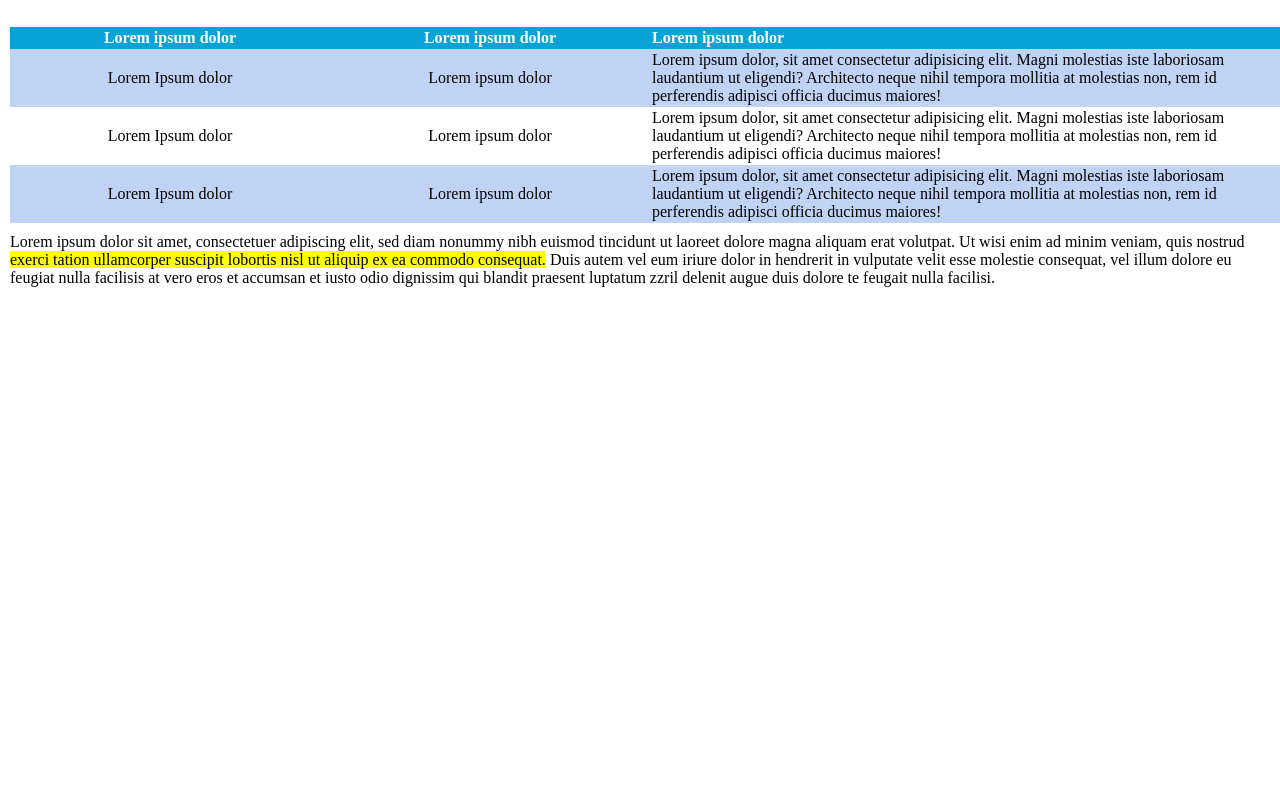
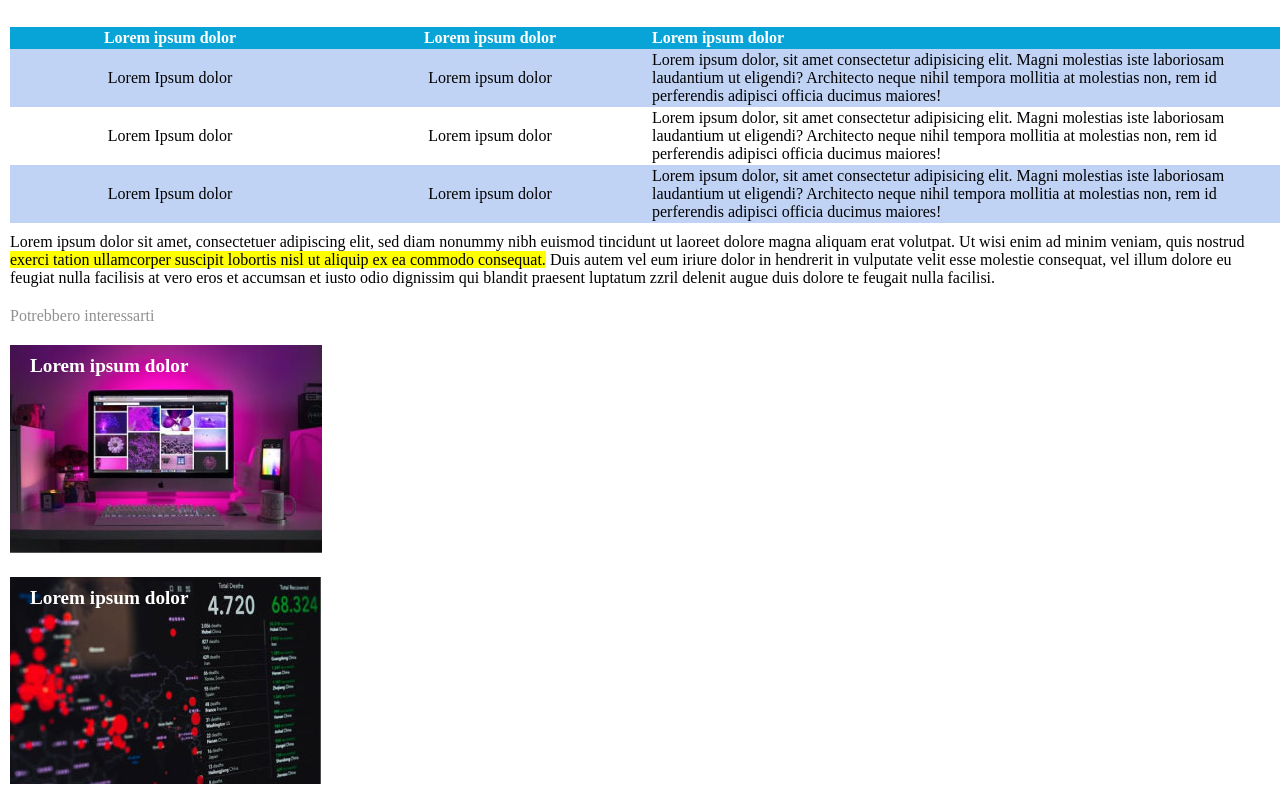
Before and after one commit to antoniogiachin/html-css-booleaner, a plain HTML site: page index.html in a window 1280 px wide. Shown: the part 903-1691 px from the top of the page. Before the commit the page ends 1200 px from the top, so only its background shows below. Drawn offline with Linux system fonts and the light colour scheme.

Commit message:
completamento infos

```diff
--- a/index.html
+++ b/index.html
@@ -93,7 +93,17 @@
         <!-- Fine Corpo  -->
 
         <!-- Inizio more-info  -->
-        <section>
+        <section id="infos">
+
+            <span>Potrebbero interessarti</span>
+            <div class="info-img">
+                <img src="img/monitor.jpg" alt="monitor-img">
+                <span>Lorem ipsum dolor</span>
+            </div>
+            <div class="info-img">
+                <img src="img/graph.jpg" alt="graph-img">
+                <span>Lorem ipsum dolor</span>
+            </div>
 
         </section>
         <!-- Fine more-info  -->
--- a/style.css
+++ b/style.css
@@ -28,7 +28,7 @@ header #logo-bool{
     font-size: 3em;
 }
 
-#title .desc-title {
+#title .desc-title, #infos span {
     color: #928f8f;
 }
 
@@ -82,3 +82,23 @@ header #logo-bool{
     padding:2px;
     text-align: left;
 }
+
+/* Infos */
+#infos {
+    margin-left: 10px;
+    margin-top: 20px;
+}
+
+#infos .info-img{
+    margin-top: 20px;
+    position: relative;
+}
+
+#infos .info-img > span{
+    position: absolute;
+    top: 10px;
+    left: 20px;
+    font-size: 1.2em;
+    color: white;
+    font-weight: 600;
+}
```
